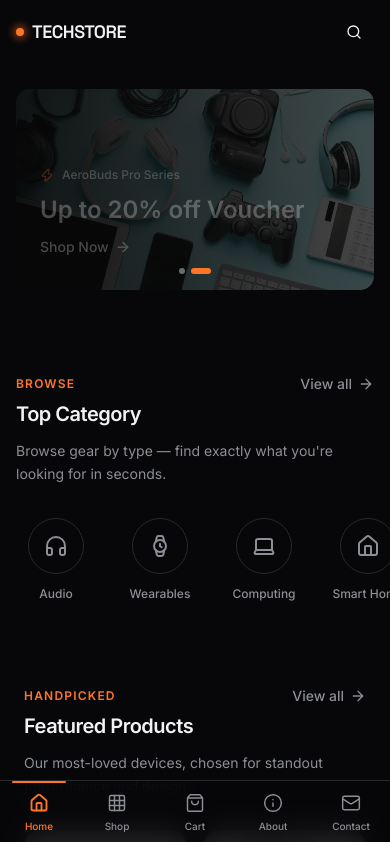
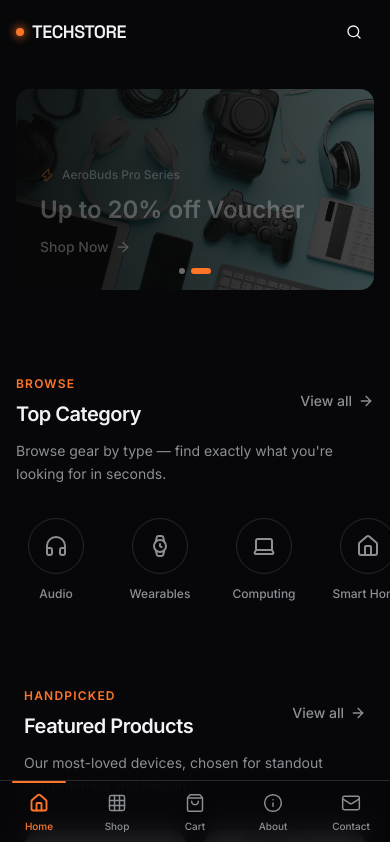
Before and after one commit to NONG-OFFICIAL-DEV/TECHSTORE, a Next.js app: page / in a window 390 px wide. Shown: the top 842 px of the page. Built offline with nearby package versions, Linux system fonts and the light colour scheme.

Commit message:
improve header responsive

```diff
--- a/src/components/shared/section-heading.tsx
+++ b/src/components/shared/section-heading.tsx
@@ -39,7 +39,7 @@ export function SectionHeading({
     >
       <div
         className={cn(
-          "flex items-start justify-between gap-4",
+          "flex justify-between gap-4",
           useCenteredLayout && "flex-col items-center text-center mx-auto max-w-2xl"
         )}
       >
```
